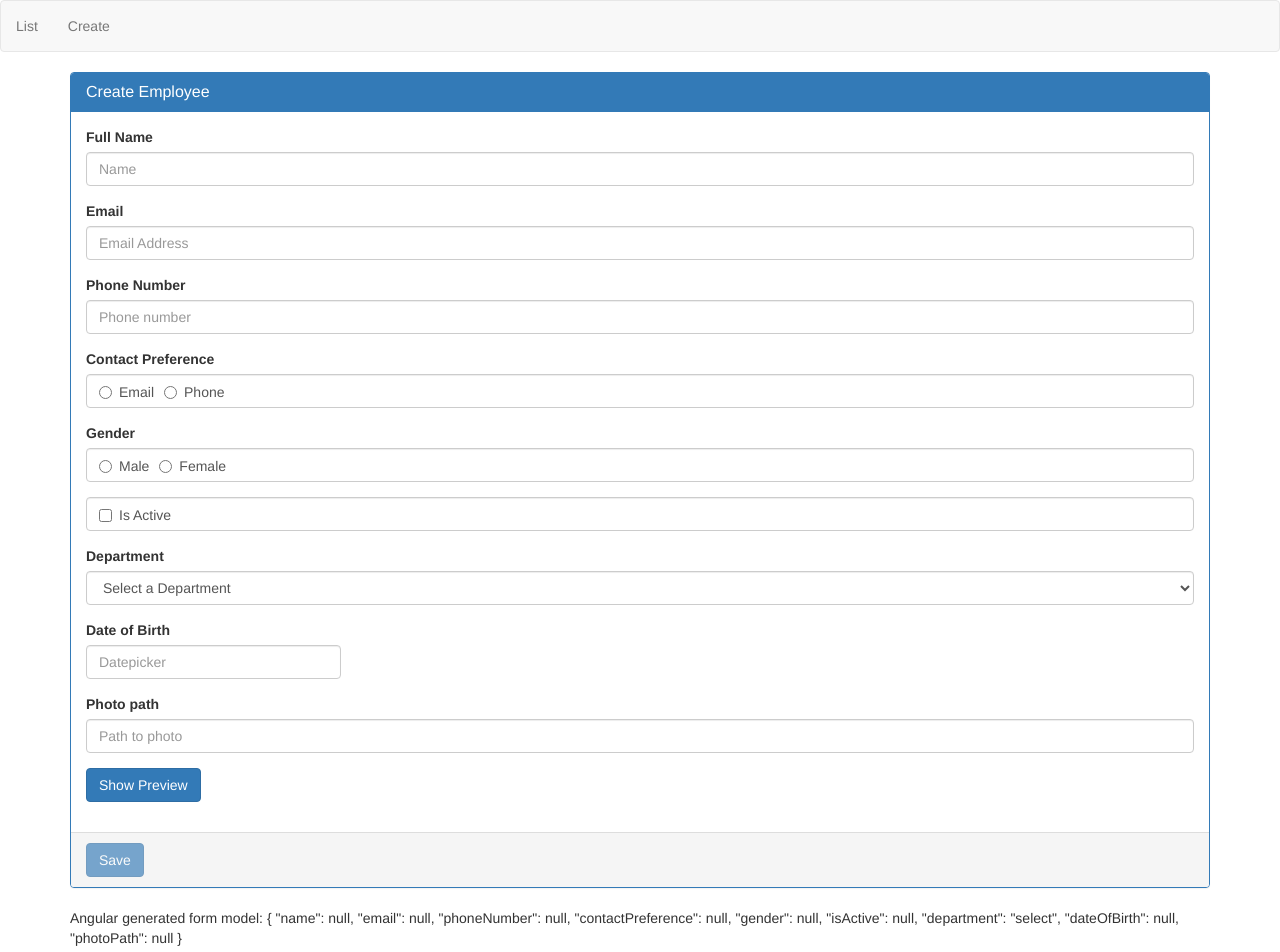
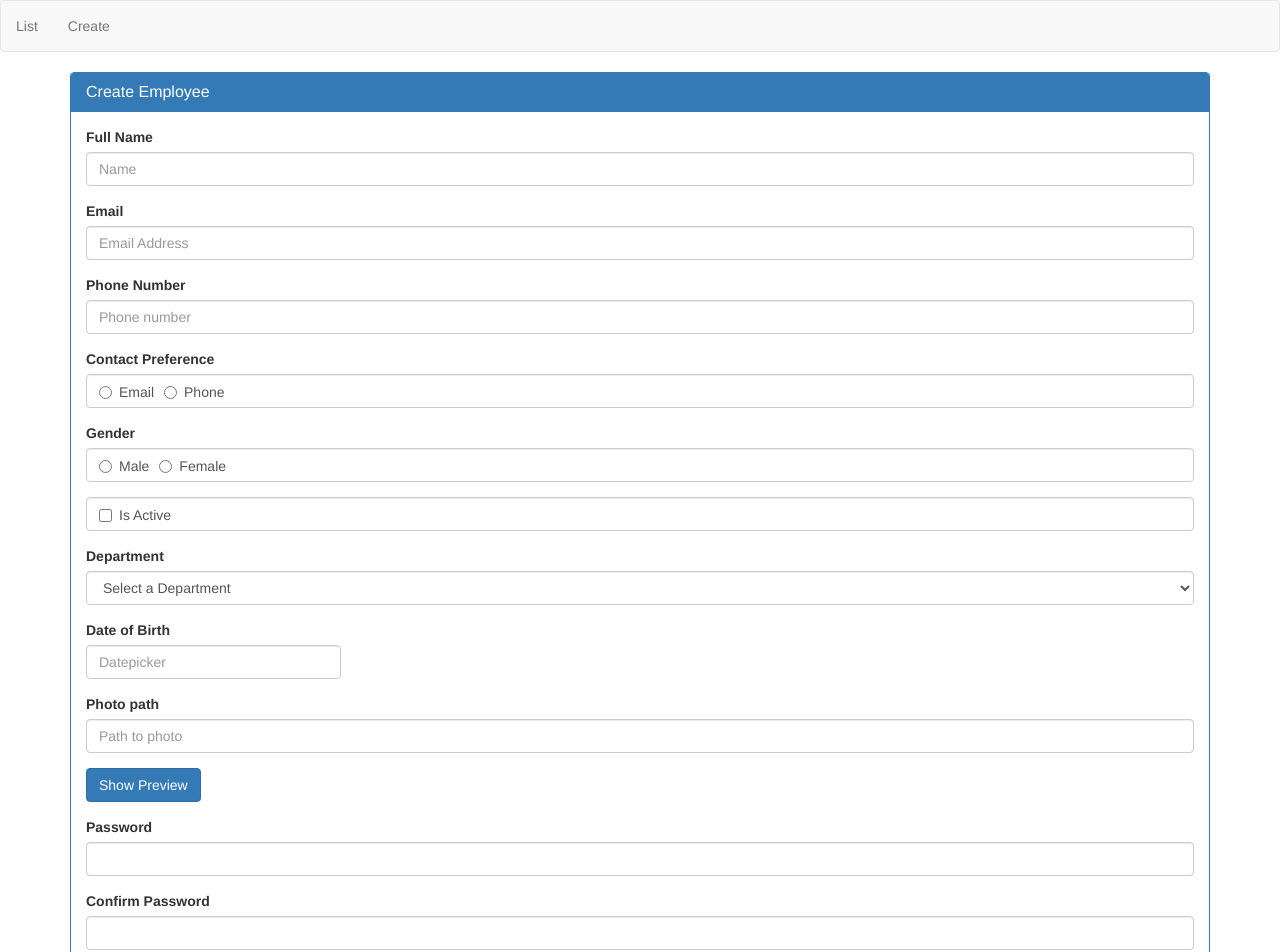
Before and after one commit to premrajah/AngularCRUD, an Angular app: page /create in a window 1280 px wide. Shown: the top 952 px of the page. Built offline with nearby package versions, Linux system fonts and the light colour scheme.

Commit message:
wip: password and confirm field

```diff
--- a/src/app/app.module.ts
+++ b/src/app/app.module.ts
@@ -9,6 +9,8 @@ import { AppComponent } from './app.component';
 import { ListEmployeesComponent } from './employees/list-employees.component';
 import { CreateEmployeeComponent } from './employees/create-employee.component';
 import { SelectRequiredValidatorDirective } from './shared/select-required.validator.directive';
+import { ConfirmEqualValidatorDirective } from './shared/confirm-equal-validator.directive';
+
 
 const appRoutes: Routes = [
   { path: 'list', component: ListEmployeesComponent },
@@ -21,7 +23,8 @@ const appRoutes: Routes = [
     AppComponent,
     ListEmployeesComponent,
     CreateEmployeeComponent,
-    SelectRequiredValidatorDirective
+    SelectRequiredValidatorDirective,
+    ConfirmEqualValidatorDirective
   ],
   imports: [
     BrowserModule,
--- a/src/app/employees/create-employee.component.html
+++ b/src/app/employees/create-employee.component.html
@@ -82,14 +82,16 @@
         <label for="department" class="control-label">
           Department
         </label>
-        <select id="department" appSelectValidator="select" class="form-control" name="department" [(ngModel)]="employee.department" #department="ngModel">
+        <select id="department" appSelectValidator="select" class="form-control" name="department" [(ngModel)]="employee.department"
+          #department="ngModel">
           <option value="select">Select a Department</option>
           <!-- structural directive -->
           <option *ngFor="let dept of departments" [value]="dept.id">
             {{dept.name}}
           </option>
         </select>
-        <span class="help-block" *ngIf="department.touched && department.errors?.defaultSelected">Department is required</span>
+        <span class="help-block" *ngIf="department.touched && department.errors?.defaultSelected">Department is
+          required</span>
       </div>
 
       <!-- uses ngx-bootstrap -->
@@ -110,14 +112,40 @@
       </div>
 
       <div class="form-group">
-        <button class="btn btn-primary" type="button" (click)="togglePhotoPreview()">{{ previewPhoto ? "Hide" : "Show"
-          }}
-          Preview</button>
+        <button class="btn btn-primary" type="button" (click)="togglePhotoPreview()">{{
+          previewPhoto ? "Hide" : "Show"
+          }} Preview</button>
       </div>
 
       <div class="form-group">
         <img [src]="employee.photoPath" style="max-width: 200px" *ngIf="previewPhoto">
       </div>
+
+      <!-- password -->
+      <div ngModelGroup="passwordGroup" #passwordGroup="ngModelGroup">
+        <div class="form-group" [class.has-error]="password.touched && password.invalid">
+          <label for="password" class="control-label">Password</label>
+          <input type="password" id="password" name="password" [(ngModel)]="employee.password" #password="ngModel"
+            required class="form-control">
+          <span class="help-block" *ngIf="password.touched && password.invalid">Password is required</span>
+        </div>
+
+        <!-- confirm password -->
+        <div class="form-group" [class.has-error]="confirmPassword.touched && confirmPassword.invalid">
+          <label for="confirmPassword" class="control-label">Confirm Password</label>
+          <input type="password" appConfirmEqualValidator="password" id="confirmPassword" name="confirmPassword"
+            [(ngModel)]="employee.confirmPassword" #confirmPassword="ngModel" required class="form-control">
+
+          <span class="help-block" *ngIf="confirmPassword.touched && confirmPassword.errors?.required">Confirm Password
+            is
+            required</span>
+
+          <span class="help-block" *ngIf="confirmPassword.touched && confirmPassword.errors?.notEqual && !confirmPassword.errors?.required">Password
+            and
+            Confirm Password do not match</span>
+        </div>
+      </div>
+      <!-- end password group -->
 
 
     </div>
--- a/src/app/employees/create-employee.component.ts
+++ b/src/app/employees/create-employee.component.ts
@@ -30,14 +30,16 @@ export class CreateEmployeeComponent implements OnInit {
   employee: Employee = {
     id: null,
     name: null,
+    gender: null,
     email: null,
     phoneNumber: null,
     contactPreference: null,
-    gender: null,
     dateOfBirth: null,
     department: 'select',
     isActive: null,
-    photoPath: null
+    photoPath: null,
+    password: null,
+    confirmPassword: null
   }
 
   departments: Department[] = [
--- a/src/app/employees/list-employees.component.ts
+++ b/src/app/employees/list-employees.component.ts
@@ -18,7 +18,9 @@ export class ListEmployeesComponent implements OnInit {
       dateOfBirth: new Date('10/25/1988'),
       department: 'IT',
       isActive: true,
-      photoPath: 'assets/images/cat.jpg'
+      photoPath: 'assets/images/cat.jpg',
+      password: 'abc',
+      confirmPassword: 'abc'
     },
     {
       id: 2,
@@ -30,7 +32,9 @@ export class ListEmployeesComponent implements OnInit {
       dateOfBirth: new Date('05/13/1968'),
       department: 'HR',
       isActive: true,
-      photoPath: 'assets/images/dog.jpg'
+      photoPath: 'assets/images/dog.jpg',
+      password: 'xyz',
+      confirmPassword: 'xyz'
     },
     {
       id: 3,
@@ -41,7 +45,9 @@ export class ListEmployeesComponent implements OnInit {
       dateOfBirth: new Date('05/13/1968'),
       department: 'Finance',
       isActive: true,
-      photoPath: 'assets/images/bird.jpg'
+      photoPath: 'assets/images/bird.jpg',
+      password: 'wsd',
+      confirmPassword: 'wsd'
     }
   ];
 
--- a/src/app/models/employee.model.ts
+++ b/src/app/models/employee.model.ts
@@ -9,4 +9,6 @@ export class Employee {
   department: string;
   isActive: boolean;
   photoPath?: string;
+  password: string;
+  confirmPassword: string;
 }
--- /dev/null
+++ b/src/app/shared/confirm-equal-validator.directive.ts
@@ -0,0 +1,28 @@
+import { Validator, NG_VALIDATORS, AbstractControl } from "@angular/forms";
+import { Directive, Input } from "@angular/core";
+
+@Directive({
+  selector: '[appConfirmEqualValidator]',
+  providers: [{
+    provide: NG_VALIDATORS,
+    useExisting: ConfirmEqualValidatorDirective,
+    multi: true
+  }]
+})
+export class ConfirmEqualValidatorDirective implements Validator {
+
+  // passes the value of password field to this directive (or any other)
+  @Input() appConfirmEqualValidator: string;
+
+  validate(control: AbstractControl): { [key: string]: any } | null {
+
+    const controlToCompare = control.parent.get(this.appConfirmEqualValidator);
+
+    if (controlToCompare && controlToCompare.value !== control.value) {
+      return { 'notEqual': true }
+    }
+
+    return null;
+
+  }
+}
```
Also changed, not shown: 1 other file (tests, documents, lock files or other folders).
